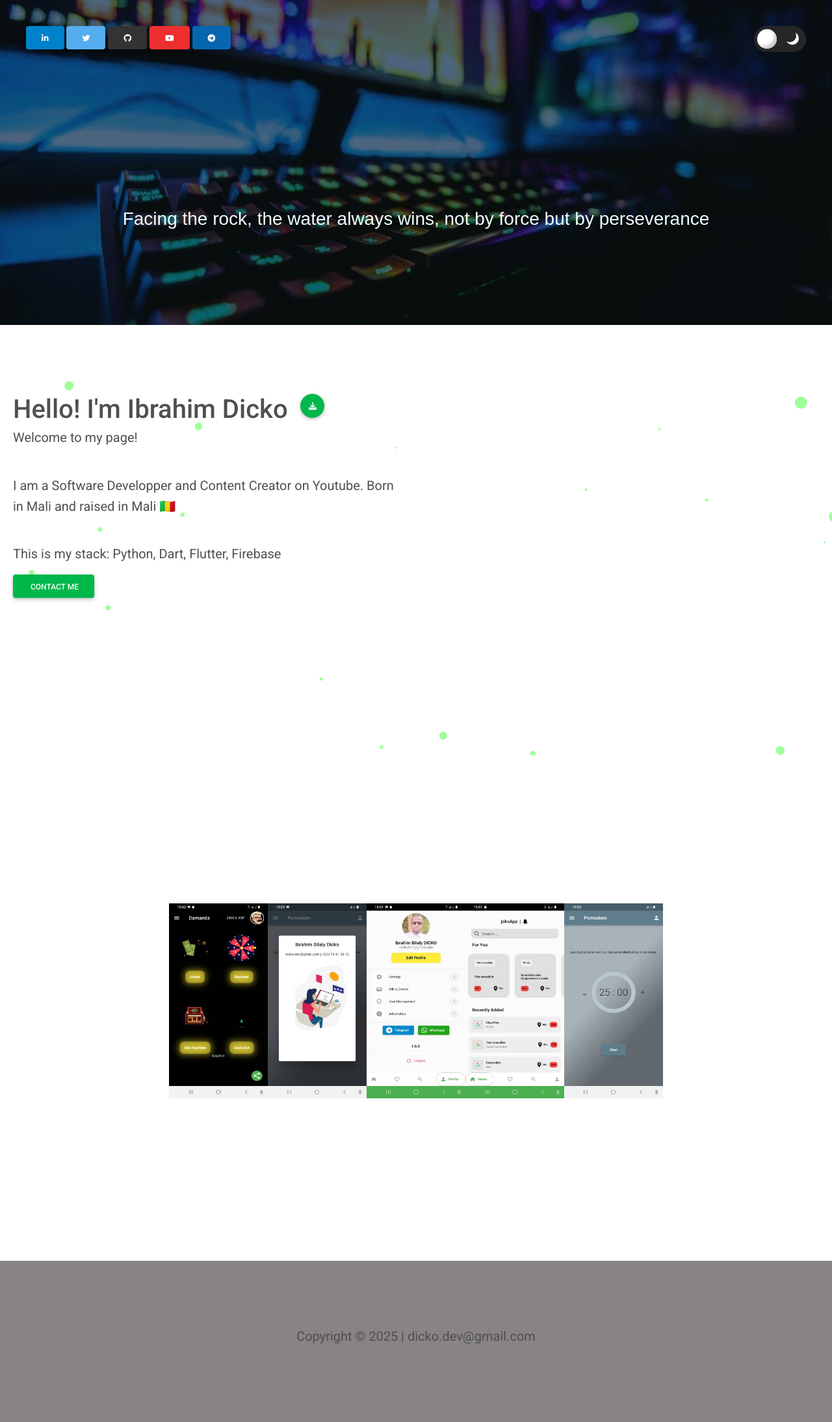
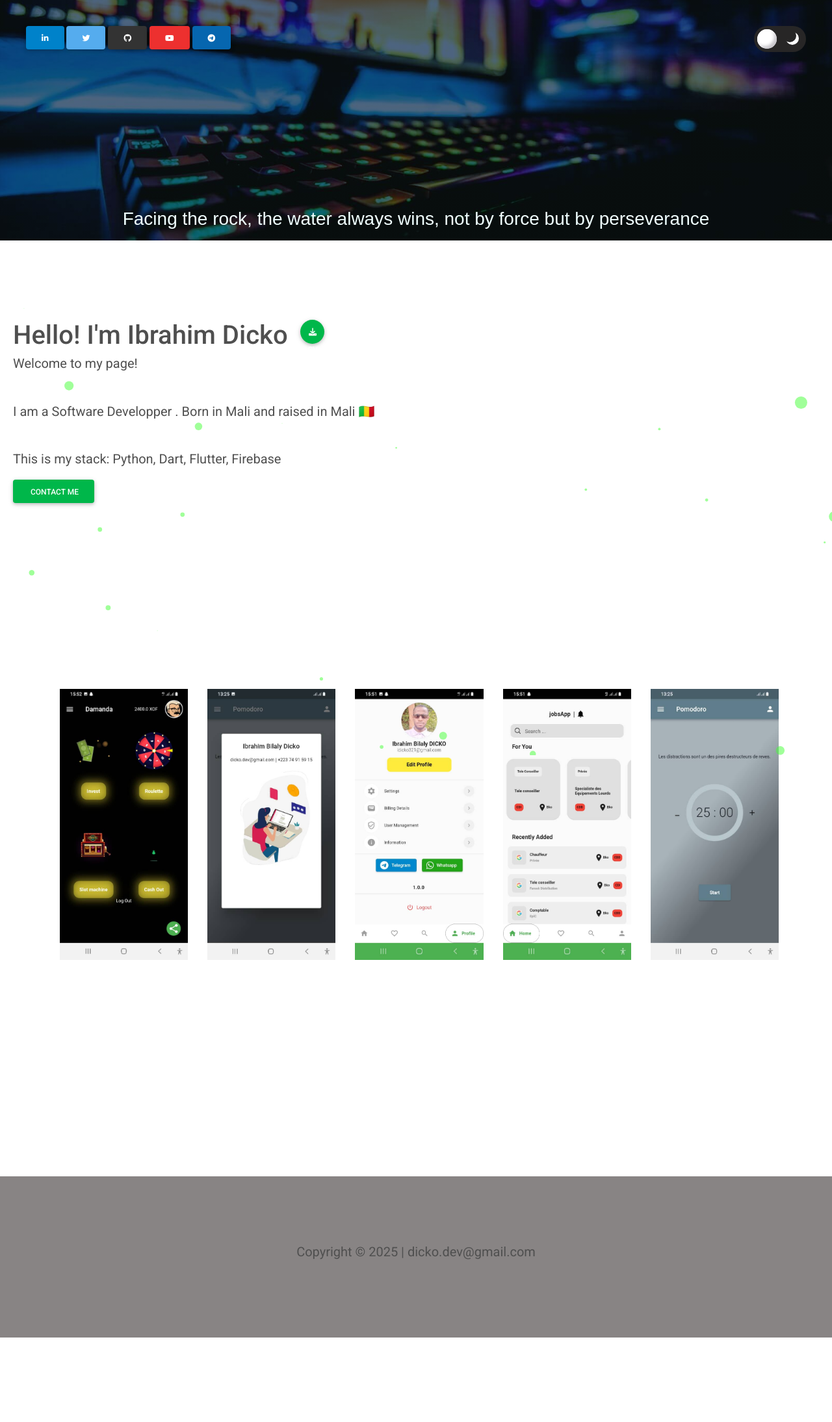
Before and after one commit to ddicko/portfolio, a PHP site: page / in a window 1280 px wide. Shown: the whole page at 65% size. After the commit the page ends 2058 px from the top, so only its background shows below. Run offline with PHP 8.4, Linux system fonts and the light colour scheme; some libraries are stand-ins or nearby versions.

Commit message:
review porfolio

```diff
--- a/index.html
+++ b/index.html
@@ -62,7 +62,7 @@
     <section class="main">
         <div class="main-text">
             <h1>Hello! I'm Ibrahim Dicko &nbsp;
-                <a href="files/Ibrahim_DICKO_CV.pdf">
+                <a href="files/CV_Ibrahim_DICKO_FR.pdf">
                     <button type="button" class="btn btn-success btn-floating">
                         <i class="fas fa-download"></i> CV</button></a>
             </h1>
@@ -71,7 +71,7 @@
 
             <p>Welcome to my page!</p>
             <br />
-            <p>I am a Software Developper and Content Creator on Youtube. Born in Mali and raised in Mali 🇲🇱 </p>
+            <p>I am a Software Developper . Born in Mali and raised in Mali 🇲🇱 </p>
             <br />
             <p> This is my stack: Python, Dart, Flutter, Firebase </p>
             <!-- <br /> -->
@@ -112,8 +112,6 @@
 
     <div class="container">
         <div class="gallery">
-            <div class="image-container">
-
                 <a href="images/app1.jpeg" data-lightbox="models" data-title="Caption1">
                     <img src="images/app1.jpeg">
                 </a>
@@ -129,8 +127,6 @@
                 <a href="images/app5.jpeg" data-lightbox="models" data-title="Caption5">
                     <img src="images/app5.jpeg">
                 </a>
-            </div>
-
         </div>
     </div>
 
--- a/styles.css
+++ b/styles.css
@@ -22,7 +22,7 @@ body {
   box-sizing: border-box;
 }
 #particles-js {
-  height: 500px;
+  height: 370px;
   background-color: rgba(0, 119, 255, 0.397);
   background-blend-mode: darken;
   background-image: linear-gradient(rgba(0, 0, 0, 0.5), rgba(0, 0, 0, 0.5)),
@@ -332,7 +332,7 @@ footer {
 /* Styles pour chaque image */
 .image-container img {
   width: 150px; /* Redimensionnez la largeur selon vos besoins */
-  height: auto;
+  /* height: auto; */
   margin-right: 10px; /* Espace entre les images */
   margin-block: 10px;
   height: 300px;
@@ -342,19 +342,26 @@ footer {
 .container{
   width: 100%;
   min-height: 100vh;
-  display: flex;
+  /* display: flex; */
   align-items: center;
   justify-content: center;
   padding: 50px 8%;
 }
 
 .gallery{
-  display: grid;
-  grid-template-columns: repeat(auto-fit, minmax(250px, 1fr));
-  grid-gap: 30px;
-  grid-row: 10px;
+  display: flex;
+  margin-left: 10px;
 }
 
 .gallery img{
   width: 100%;
 }
+
+.gallery a {
+  margin-right: 30px; /* Adjust the value as needed */
+  display: inline-block; /* Ensures proper spacing */
+}
+
+.gallery a:last-child {
+  margin-right: 0; /* Remove margin for the last image */
+}
```
Also changed, not shown: 1 other file.
